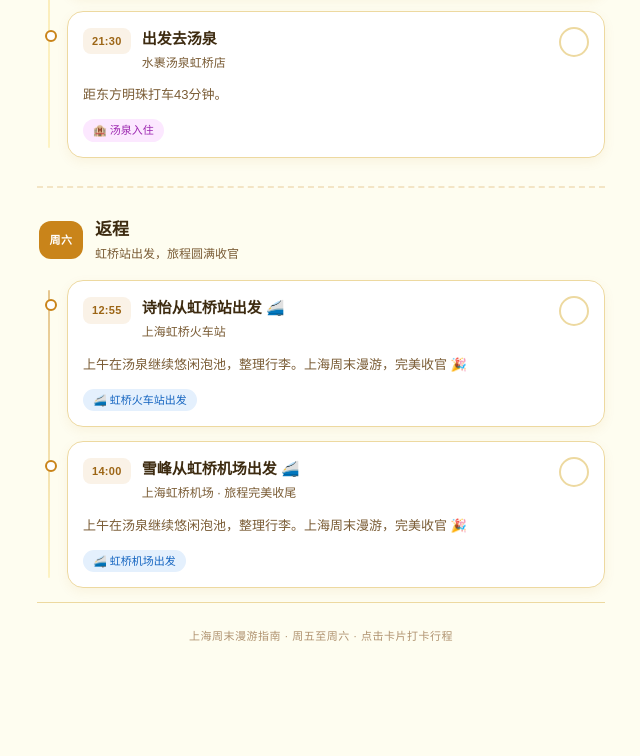
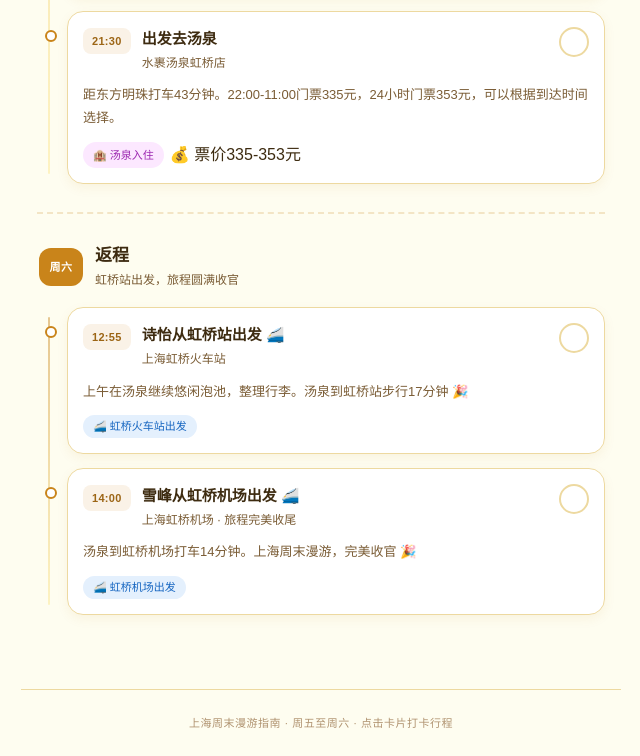
Before and after one commit to StellinaUI/StellinaUI, a plain HTML site: page index.html in a window 1280 px wide. Shown: the part 1611-2367 px from the top of the page, without its empty margins (319-959 px from the left). Before the commit the page ends 2328 px from the top, so only its background shows below. Drawn offline with Linux system fonts and the light colour scheme.

Commit message:
Update card descriptions with additional details

```diff
--- a/index.html
+++ b/index.html
@@ -502,9 +502,10 @@
               <button class="check-btn">✓</button>
             </div>
             <div class="card-body">
-              <p class="card-desc">距东方明珠打车43分钟。</p>
+              <p class="card-desc">距东方明珠打车43分钟。22:00-11:00门票335元，24小时门票353元，可以根据到达时间选择。</p>
               <div class="card-tags">
                 <span class="tag tag-hotel">🏨 汤泉入住</span
+                <span class="tag tag-price">💰 票价335-353元</span>
               </div>
             </div>
           </div>
@@ -540,7 +541,7 @@
               <button class="check-btn">✓</button>
             </div>
             <div class="card-body">
-              <p class="card-desc">上午在汤泉继续悠闲泡池，整理行李。上海周末漫游，完美收官 🎉</p>
+              <p class="card-desc">上午在汤泉继续悠闲泡池，整理行李。汤泉到虹桥站步行17分钟 🎉</p>
               <div class="card-tags">
                 <span class="tag tag-transport">🚄 虹桥火车站出发</span>
               </div>
@@ -561,7 +562,7 @@
               <button class="check-btn">✓</button>
             </div>
             <div class="card-body">
-              <p class="card-desc">上午在汤泉继续悠闲泡池，整理行李。上海周末漫游，完美收官 🎉</p>
+              <p class="card-desc"> 汤泉到虹桥机场打车14分钟。上海周末漫游，完美收官 🎉</p>
               <div class="card-tags">
                 <span class="tag tag-transport">🚄 虹桥机场出发</span>
               </div>
```
